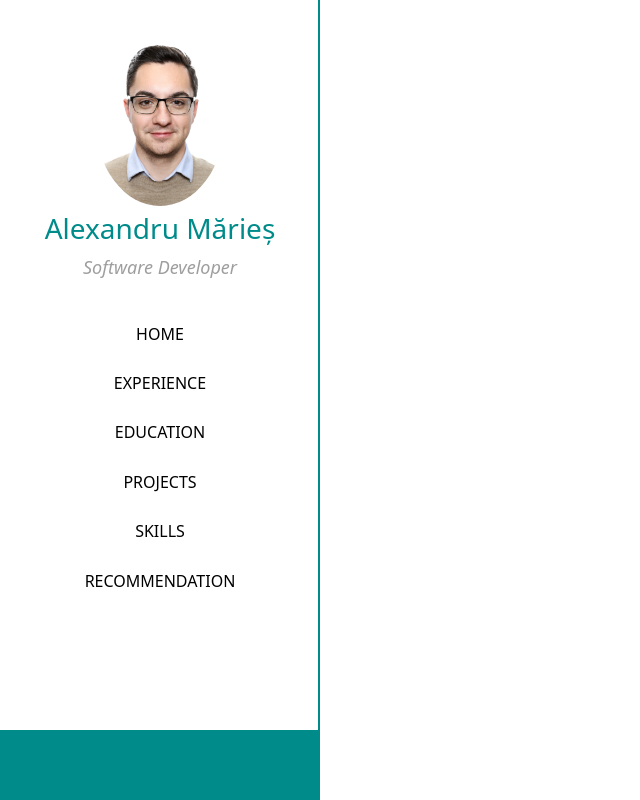
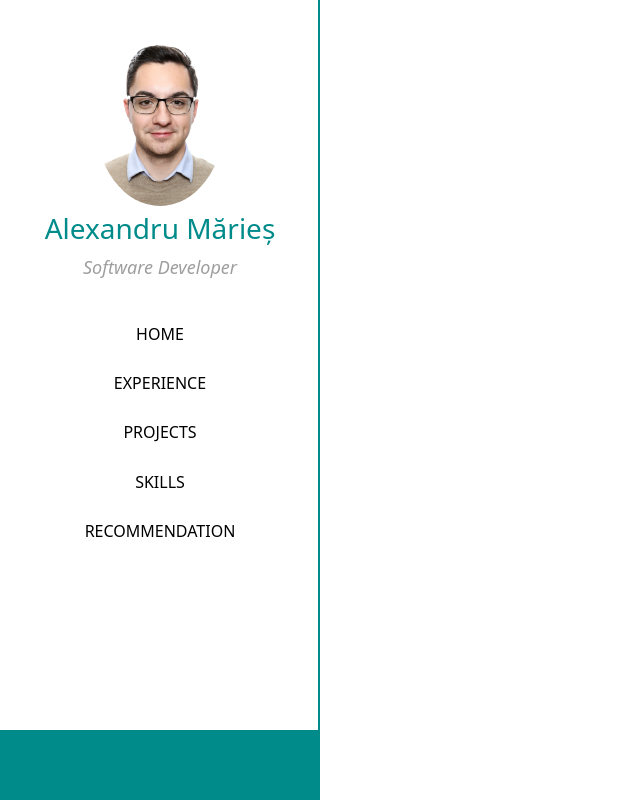
Before and after one commit to amaries95/AlexandruMaries, a JavaScript app: page / in a window 1280 px wide. Shown: the whole page, without its empty margins (0-640 px from the left). Built offline with nearby package versions, Linux system fonts and the light colour scheme; some icons are missing; the HTML template or start-up script is replaced by a standard one.

Commit message:
move education part to the home section

```diff
--- a/src/App.js
+++ b/src/App.js
@@ -2,7 +2,6 @@ import 'bootstrap/dist/css/bootstrap.css';
 import { Col, Container, Row } from 'react-bootstrap';
 import { BrowserRouter as Router, Route, Routes } from 'react-router-dom';
 import './App.css';
-import Education from './components/Education/Education';
 import Experience from './components/Experience/Experience';
 import HeaderMenu from './components/HeaderMenu/HeaderMenu';
 import Home from './components/Home/Home';
@@ -25,10 +24,10 @@ function App() {
                 path="/AlexandruMaries/experience"
                 element={<Experience />}
               ></Route>
-              <Route
+              {/* <Route
                 path="/AlexandruMaries/education"
                 element={<Education></Education>}
-              ></Route>
+              ></Route> */}
               <Route
                 path="/AlexandruMaries/projects"
                 element={<Projects></Projects>}
--- a/src/components/HeaderMenu/Options/Options.js
+++ b/src/components/HeaderMenu/Options/Options.js
@@ -4,7 +4,7 @@ import style from './Options.module.css';
 
 export default function Options(props)
 {
-    const HeaderOptions = ["HOME", "EXPERIENCE", "EDUCATION", "PROJECTS", "SKILLS", "RECOMMENDATION"];
+    const HeaderOptions = ["HOME", "EXPERIENCE", "PROJECTS", "SKILLS", "RECOMMENDATION"];
 
     return(
         <ListGroup className={style.options}>
```
